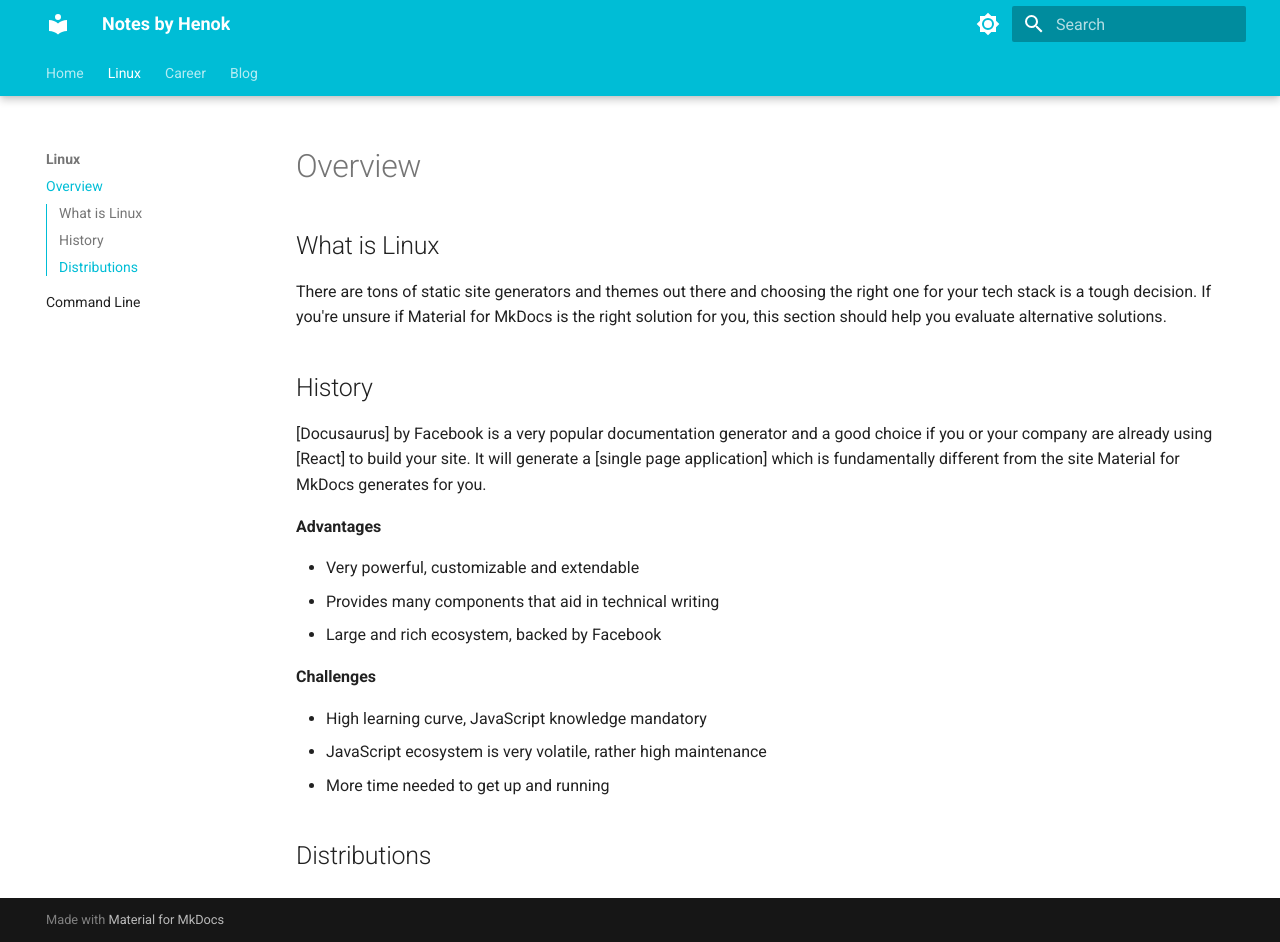
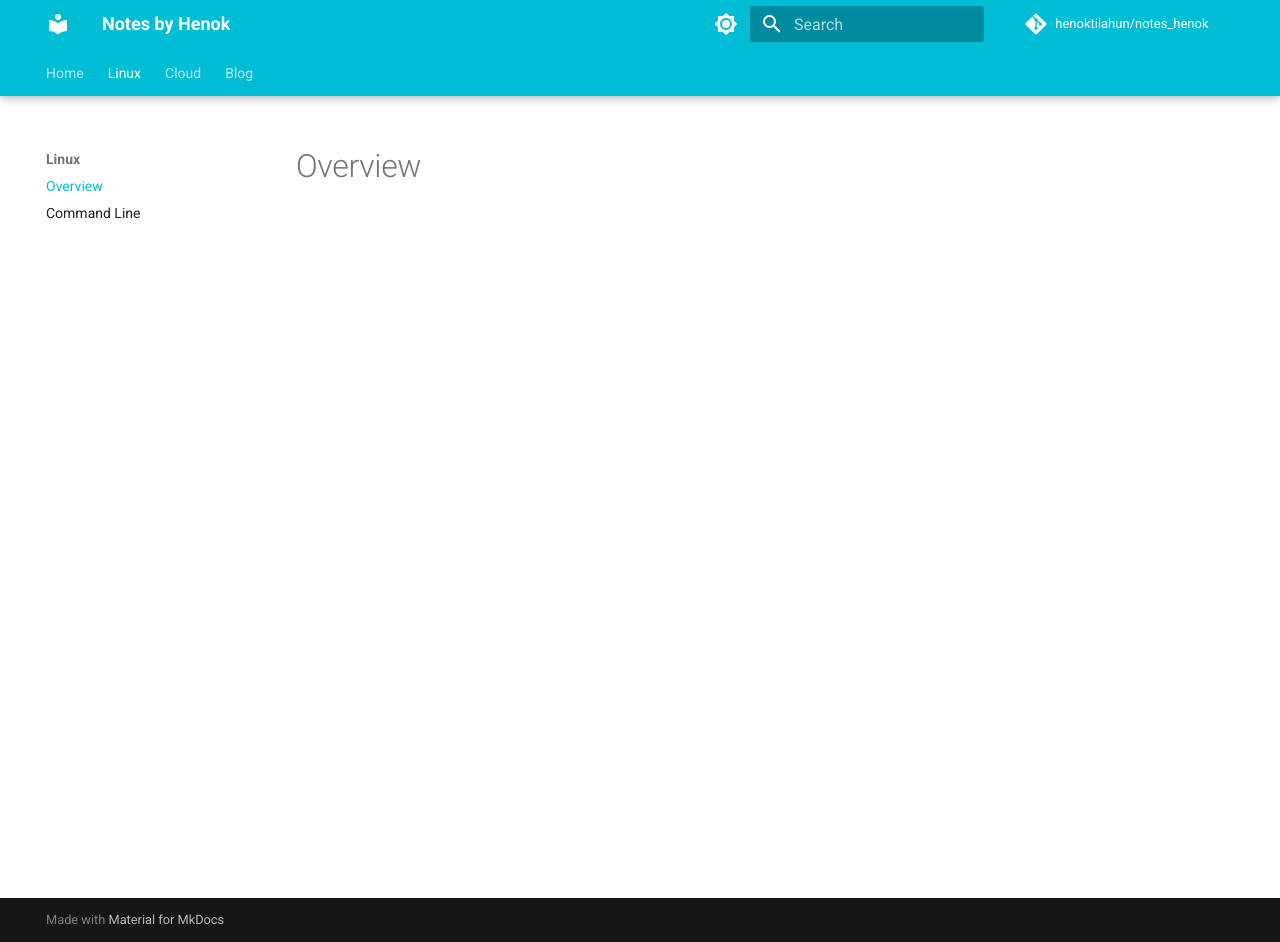
Before and after one commit to henoktilahun/notes_henok, an MkDocs documentation site: the page built from docs/Linux/overview.md, in a window 1280 px wide and 942 px high. Built offline with MkDocs 1.6.1 and Material for MkDocs 9.7.7, drawn with Linux system fonts in a browser that asks for light colours; comment, search, counter and statistics services are not loaded.

Commit message:
minor changes and cloud folder

```diff
--- a/docs/Linux/overview.md
+++ b/docs/Linux/overview.md
@@ -1,29 +1 @@
 # Overview
-
-## What is Linux
-
-There are tons of static site generators and themes out there and choosing the
-right one for your tech stack is a tough decision. If you're unsure if Material
-for MkDocs is the right solution for you, this section should help you evaluate
-alternative solutions.
-
-## History
-
-[Docusaurus] by Facebook is a very popular documentation generator and a good
-choice if you or your company are already using [React] to build your site.
-It will generate a [single page application] which is fundamentally different
-from the site Material for MkDocs generates for you.
-
-__Advantages__
-
-- Very powerful, customizable and extendable
-- Provides many components that aid in technical writing
-- Large and rich ecosystem, backed by Facebook
-
-__Challenges__
-
-- High learning curve, JavaScript knowledge mandatory
-- JavaScript ecosystem is very volatile, rather high maintenance
-- More time needed to get up and running
-
-## Distributions
--- a/mkdocs.yml
+++ b/mkdocs.yml
@@ -34,10 +34,12 @@ nav:
   - Linux:
     - Overview: Linux/overview.md
     - Command Line: Linux/command_line.md
-  - Career:
-    - System Administration: Career/sysadmin.md
-  - Blog: https://henoktilahun.com/
+  - Cloud:
+    - Cloud Resume Challenge: Cloud/crc.md
+  - Blog: https://www.henoktilahun.com/tag/blogs/
 
 markdown_extensions:
   - attr_list
-  - md_in_html
+
+repo_url: https://github.com/henoktilahun/notes_henok
+repo_name: henoktilahun/notes_henok
```
Also changed, not shown: docs/Career/sysadmin.md (deleted, +0 -1 lines), docs/Cloud/crc.md (added, +1 -0 lines), docs/Linux/command_line.md (+0 -5 lines), docs/index.md (+5 -5 lines).
